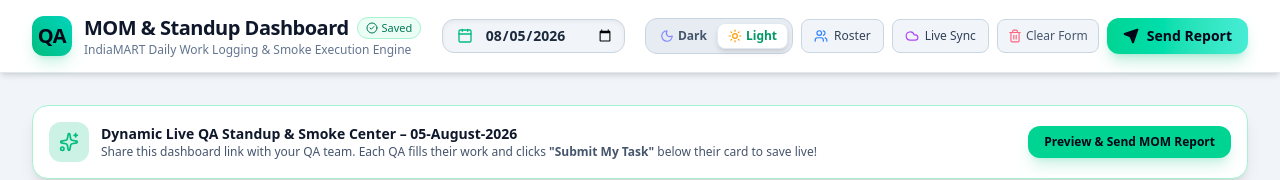
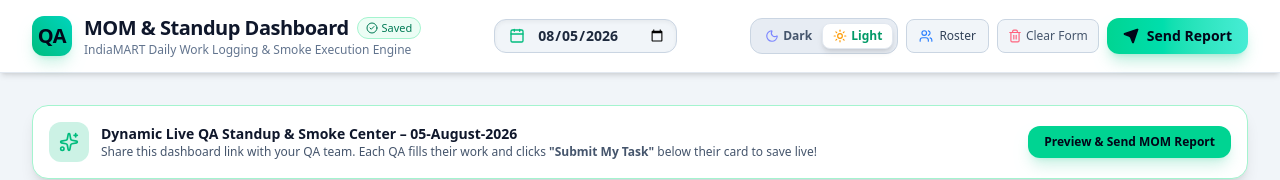
Before and after one commit to Shreyas156/MOM-Dashboard, a Next.js app: page / in a window 1280 px wide. Shown: the top 180 px of the page. Built offline with nearby package versions, Linux system fonts and the light colour scheme; no server answers; the database is empty.

Commit message:
Remove Live Sync button from top header bar

```diff
--- a/app/page.tsx
+++ b/app/page.tsx
@@ -267,7 +267,6 @@ export default function DashboardPage() {
         onDateChange={handleDateChange}
         onOpenEmailModal={() => setIsEmailModalOpen(true)}
         onOpenRosterModal={() => setIsRosterModalOpen(true)}
-        onOpenDeployModal={() => setIsDeployModalOpen(true)}
         onResetData={handleResetData}
         isSaved={isSaved}
         theme={theme}
--- a/components/Navbar.tsx
+++ b/components/Navbar.tsx
@@ -1,14 +1,13 @@
 'use client';
 
 import React from 'react';
-import { Calendar, Users, Send, Cloud, Trash2, CheckCircle2, Sun, Moon } from 'lucide-react';
+import { Calendar, Users, Send, Trash2, CheckCircle2, Sun, Moon } from 'lucide-react';
 
 interface NavbarProps {
   currentDate: string;
   onDateChange: (date: string) => void;
   onOpenEmailModal: () => void;
   onOpenRosterModal: () => void;
-  onOpenDeployModal: () => void;
   onResetData: () => void;
   isSaved: boolean;
   theme: 'dark' | 'light';
@@ -20,7 +19,6 @@ export const Navbar: React.FC<NavbarProps> = ({
   onDateChange,
   onOpenEmailModal,
   onOpenRosterModal,
-  onOpenDeployModal,
   onResetData,
   isSaved,
   theme,
@@ -127,19 +125,6 @@ export const Navbar: React.FC<NavbarProps> = ({
           </button>
 
           <button
-            onClick={onOpenDeployModal}
-            className={`flex items-center gap-1.5 text-xs font-medium px-3 py-2 rounded-lg border transition-all ${
-              isDark
-                ? 'bg-slate-800/60 hover:bg-slate-800 text-slate-300 border-slate-700/60'
-                : 'bg-slate-100 hover:bg-slate-200 text-slate-700 border-slate-300'
-            }`}
-            title="Deploy Live for Free (Supabase/Vercel)"
-          >
-            <Cloud className="w-3.5 h-3.5 text-purple-500" />
-            <span>Live Sync</span>
-          </button>
-
-          <button
             onClick={onResetData}
             className={`flex items-center gap-1 text-xs font-medium px-2.5 py-2 rounded-lg border transition-all ${
               isDark ? 'text-slate-400 hover:text-slate-200 bg-slate-800/60 border-slate-700/60' : 'text-slate-600 hover:text-slate-900 bg-slate-100 border-slate-300'
```
